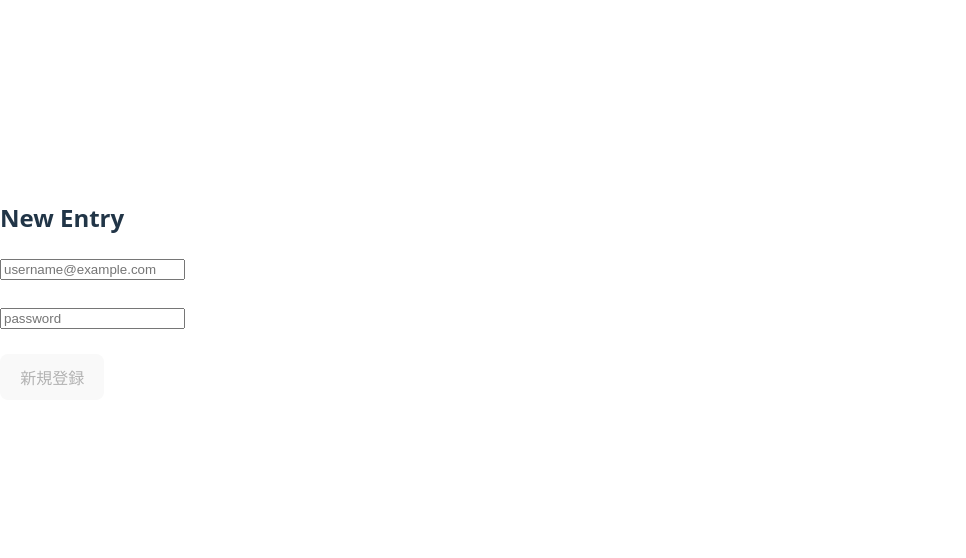
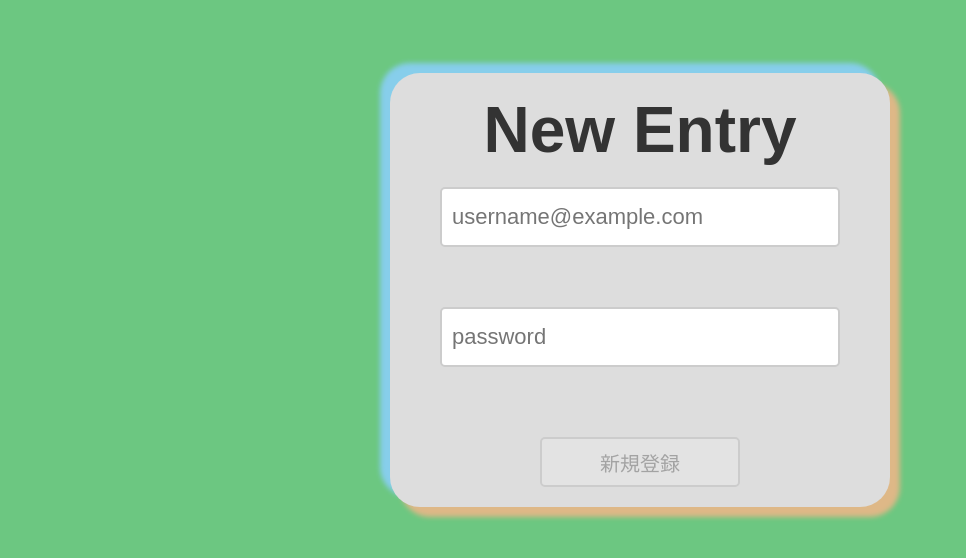
Before and after one commit to ya0872/Refresh_CourseMaker, a React (Vite) app in the folder vite-project/: page /newEntry in a window 1280 px wide. Shown: the part 110-668 px from the top of the page, without its empty margins (0-966 px from the left). Built offline with nearby package versions, Linux system fonts and the light colour scheme.

Commit message:
ログイン周りのcss適用

```diff
--- /dev/null
+++ b/vite-project/src/LoginSystem/Login.css
@@ -0,0 +1,68 @@
+@charset "UTF-8";
+
+body {
+    margin: 0;
+    height: 100dvh;
+    width: 100dvw;
+    font-family: Arial, sans-serif;
+}
+
+/* 以下に適用 */
+.LoginRoot {
+    display: flex;
+    height: 100dvh;
+    width: 100dvw;
+    background-color: #6cc781;
+    justify-content: center; /* 左右中央 */
+    align-items: center;     /* 上下中央 */
+}
+
+.Login {
+    display: flex;
+    flex-direction: column;
+    align-items: center;
+    height: auto;
+    width: auto;
+    padding: 20px;
+    gap: 20px;
+
+    background-color: #ddd;
+    border-radius: 30px;
+    box-shadow: 10px 10px 5px burlywood,-10px -10px 5px skyblue;
+    box-sizing: border-box;
+}
+
+.Login h2 {
+    margin: 0;
+    font-size: 64px;
+    color: #333;
+}
+
+.Login input{
+    width: 400px;
+    height: 60px;
+
+    font-size: 22px;
+    padding: 10px;
+    margin-left: 30px;
+    margin-right: 30px;
+    border-radius: 5px;
+    border: 2px solid #ccc;
+    box-sizing: border-box;
+}
+
+.Login button {
+    width: 200px;
+    height: 50px;
+
+    font-size: 20px;
+    border-radius: 5px;
+    border: 2px solid #ccc;
+    cursor: pointer;
+}
+
+.Login p {
+    margin: 0;
+    font-size: 0.9rem;
+    color: red;
+}
--- a/vite-project/src/LoginSystem/Login.tsx
+++ b/vite-project/src/LoginSystem/Login.tsx
@@ -1,6 +1,6 @@
 import { useNavigate } from 'react-router-dom';
 import { useState } from 'react';
-import '../index.css'
+import './Login.css'
 
 export const Login = () => {
     const navigate = useNavigate();
@@ -97,6 +97,7 @@ export const Login = () => {
     }
 
     return(
+        <div className='LoginRoot'>
         <div className='Login'>
             <h2>Login Page</h2>
 
@@ -107,8 +108,8 @@ export const Login = () => {
                 onChange={handleEmailChange}
                 placeholder="username@example.com"
             required/>
-            <div style={{ height: '20px', marginTop: '5px' }}>
-                {emailError && <p style={{ color: "red", fontSize: "0.8rem", margin: 0 }}>{emailError}</p>}
+            <div style={{ height: '20px'}}>
+                {emailError && <p>{emailError}</p>}
             </div>
             <input type="password"
                 name="password"
@@ -116,8 +117,8 @@ export const Login = () => {
                 placeholder="password"
                 onChange={handlePasswordChange}
             required/>
-            <div style={{ height: '20px', marginTop: '5px' }}>
-                {passwordError && <p style={{ color: "red", fontSize: "0.8rem", margin: 0 }}>{passwordError}</p>}
+            <div style={{ height: '20px', marginBottom: '10px' }}>
+                {passwordError && <p>{passwordError}</p>}
             </div>
             <form onSubmit={handleCheckSubmit}>
                 <button type="submit" disabled={isButtonDisabled}>
@@ -126,6 +127,7 @@ export const Login = () => {
                 {loginError && <p style={{ color: 'red' }}>{loginError}</p>}
             </form>
         </div>
+        </div>
     )
 }
 
--- a/vite-project/src/LoginSystem/NewEntry.tsx
+++ b/vite-project/src/LoginSystem/NewEntry.tsx
@@ -1,6 +1,6 @@
 import { useNavigate } from 'react-router-dom';
 import { useState } from 'react';
-import '../index.css'
+import './Login.css'
 
 export const NewEntry = () => {
     const navigate = useNavigate();
@@ -48,7 +48,7 @@ export const NewEntry = () => {
         }else if(/[^a-zA-Z0-9]/.test(input)){
             setPasswordError("パスワードは英数字のみを含む必要があります。");
         }else if(!(/[a-z]/.test(input)&&/[A-Z]/.test(input))){
-            setPasswordError("パスワードは大文字と小文字、両方の英字を含む必要があります。");
+            setPasswordError("パスワードは大文字と小文字、\n両方の英字を含む必要があります。");
         }else if(!/\d/.test(input)){
             setPasswordError("パスワードは少なくとも1つの数字を含む必要があります。");
         }else{
@@ -69,6 +69,7 @@ export const NewEntry = () => {
     }
 
     return(
+        <div className='LoginRoot'>
         <div className='Login'>
             <h2>New Entry</h2>
 
@@ -79,8 +80,8 @@ export const NewEntry = () => {
                 onChange={handleEmailChange}
                 placeholder="username@example.com"
             required/>
-            <div style={{ height: '20px', marginTop: '5px' }}>
-                {emailError && <p style={{ color: "red", fontSize: "0.8rem", margin: 0 }}>{emailError}</p>}
+            <div style={{ height: '20px'}}>
+                {emailError && <p>{emailError}</p>}
             </div>
             <input type="password"
                 name="password"
@@ -88,8 +89,8 @@ export const NewEntry = () => {
                 placeholder="password"
                 onChange={handlePasswordChange}
             required/>
-            <div style={{ height: '20px', marginTop: '5px' }}>
-                {passwordError && <p style={{ color: "red", fontSize: "0.8rem", margin: 0 }}>{passwordError}</p>}
+            <div style={{ height: '20px', marginBottom: '10px' }}>
+                {passwordError && <p>{passwordError}</p>}
             </div>
             <form onSubmit={handleSaveData}>
                 <button type="submit" disabled={isButtonDisabled}>
@@ -97,6 +98,7 @@ export const NewEntry = () => {
                 </button>
             </form>
         </div>
+        </div>
     )
 }
 
```
